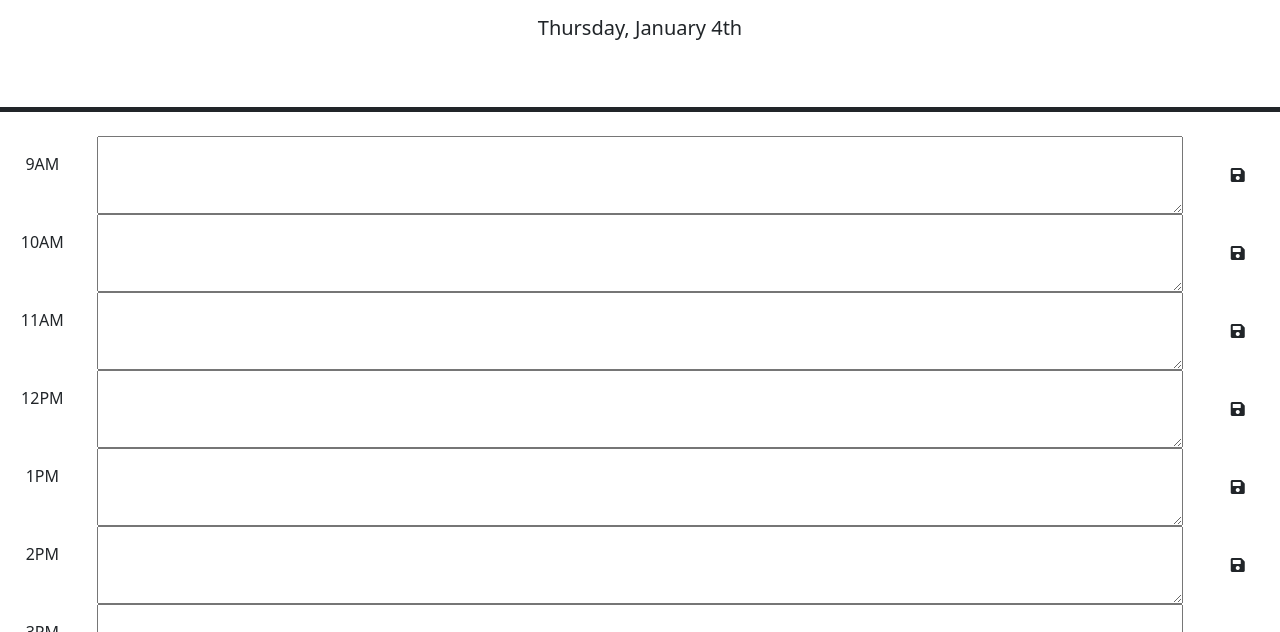
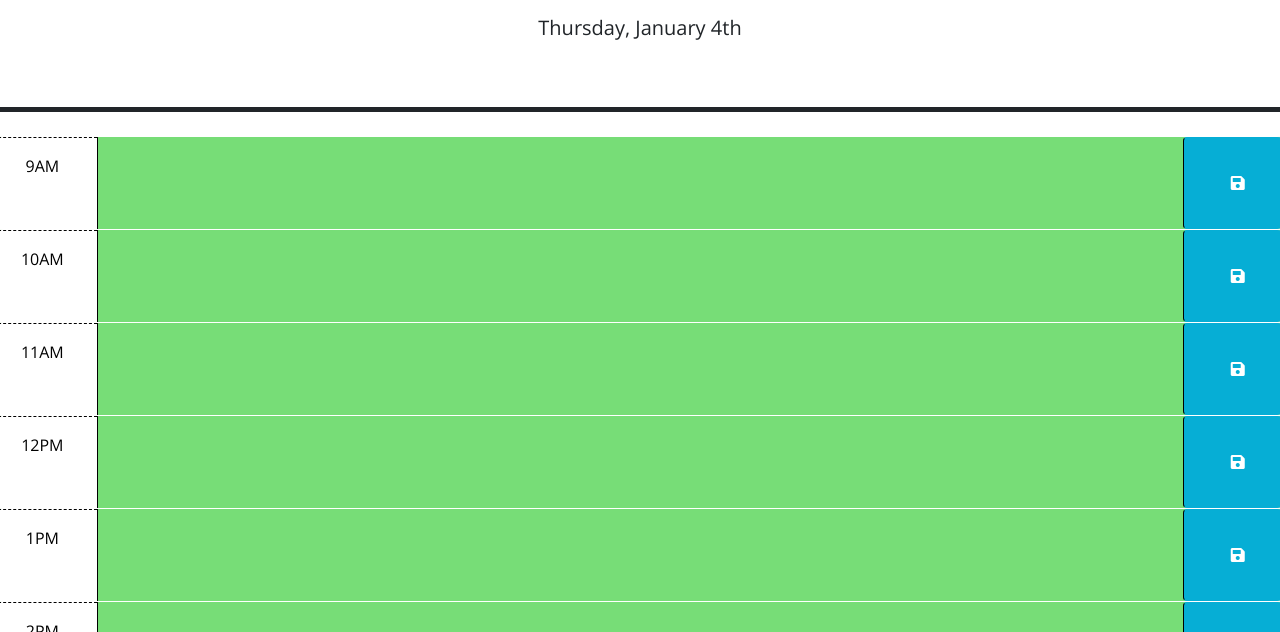
Before and after one commit to Leonn24/work-scheduler, a plain HTML site: page index.html in a window 1280 px wide. Shown: the part 166-798 px from the top of the page. Drawn offline with nearby package versions, Linux system fonts and the light colour scheme; the site is published under a folder, as on GitHub Pages, so addresses that start at the root find nothing.

Commit message:
restructured files for repo, removed consolelog comments from JS

```diff
--- a/index.html
+++ b/index.html
@@ -9,7 +9,7 @@
     <link rel="stylesheet" href="https://use.fontawesome.com/releases/v5.8.1/css/all.css"
         integrity="sha384-50oBUHEmvpQ+1lW4y57PTFmhCaXp0ML5d60M1M7uH2+nqUivzIebhndOJK28anvf" crossorigin="anonymous" />
     <link href="https://fonts.googleapis.com/css?family=Open+Sans&display=swap" rel="stylesheet" />
-    <link rel="stylesheet" href="/assets/css/style.css" />
+    <link rel="stylesheet" href="./assets/css/style.css" />
     <title>Work Day Scheduler</title>
 </head>
 
```
Also changed, not shown: assets/js/script.js (+0 -8 lines).
